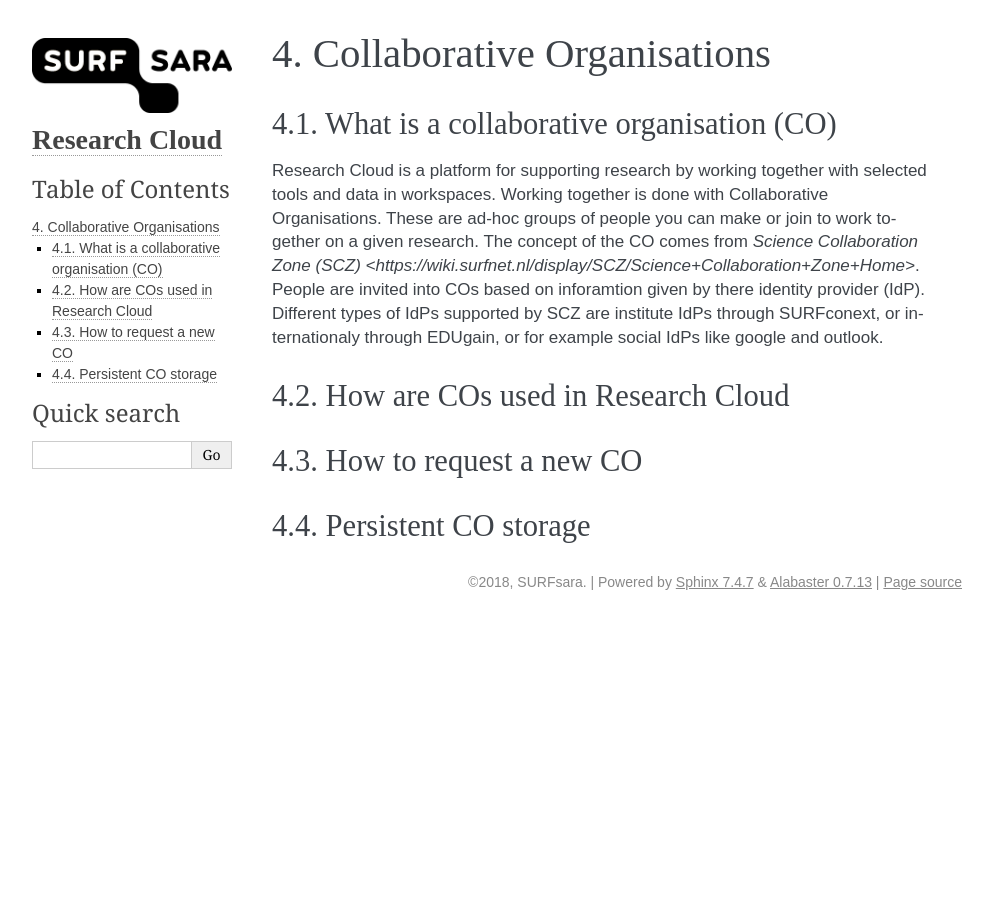
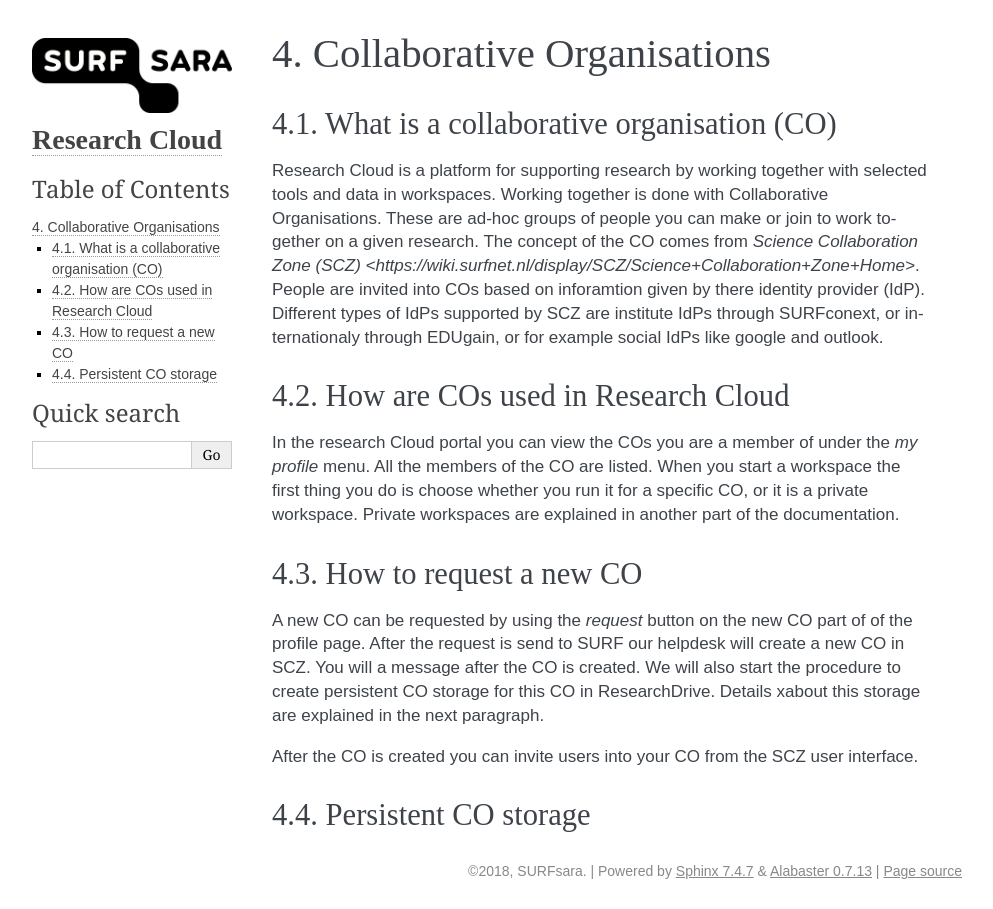
Before and after one commit to sara-nl/researchclouddocs, a Sphinx documentation site: the page built from docs/collaborative_organisations.rst, in a window 1280 px wide. Shown: the whole page, without its empty margins (148-1141 px from the left). Built offline with Sphinx 7.4.7, drawn with Linux system fonts in a browser that asks for light colours.

Commit message:
Update collaborative_organisations.rst

```diff
--- a/docs/collaborative_organisations.rst
+++ b/docs/collaborative_organisations.rst
@@ -11,14 +11,9 @@
 How are COs used in Research Cloud
 -------------------------
 
+In the research Cloud portal you can view the COs you are a member of under the `my profile` menu. All the members of the CO are listed. When you start a workspace the first thing you do is choose whether you run it for a specific CO, or it is a private workspace. Private workspaces are explained in another part of the documentation.
 
-.. Where to find your memberships
-
-
-
-.. Choosing a CO in workspace wizard
-
-
+.. Effect of CO choice on catalog item choices
 
 .. Effect of the CO in the workspace
 
@@ -27,12 +22,9 @@
 How to request a new CO
 -------------------------
 
-.. Where to request in Research Cloud
+A new CO can be requested by using the `request` button on the new CO part of of the profile page. After the request is send to SURF our helpdesk will create a new CO in SCZ. You will a message after the CO is created. We will also start the procedure to create persistent CO storage for this CO in ResearchDrive. Details xabout this storage are explained in the next paragraph.
 
-
-
-.. Procedure after request
-
+After the CO is created you can invite users into your CO from the SCZ user interface.
 
 
 
```
